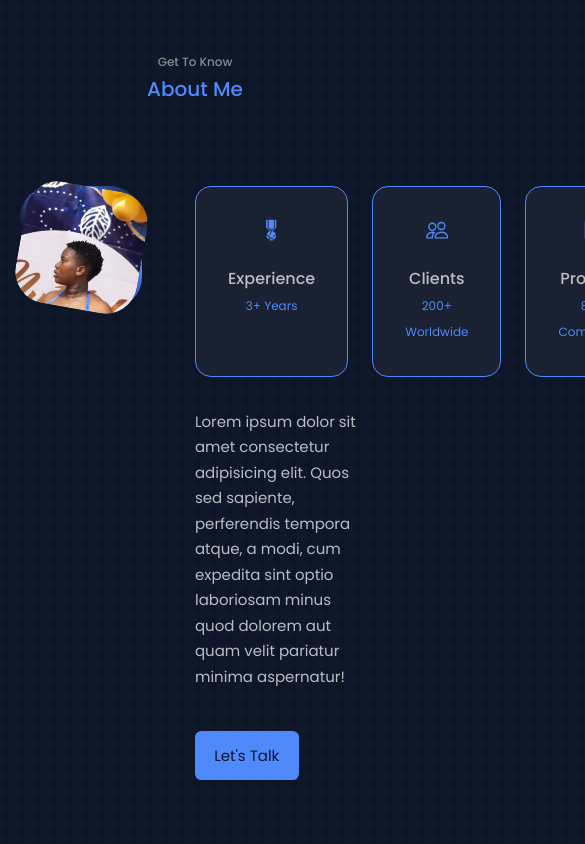
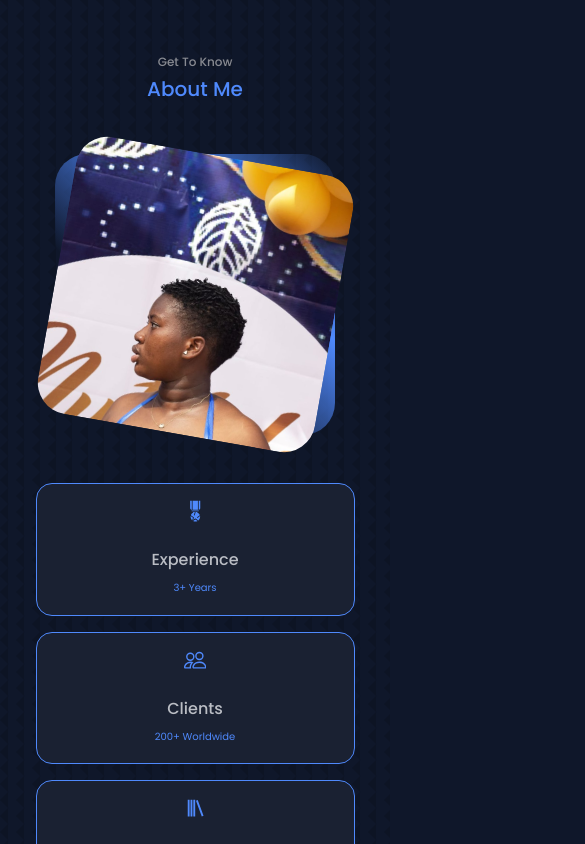
Before and after one commit to neophyte-programmer/react-portfolio, a React (Create React App) app: page / in a window 390 px wide. Shown: the part 920-1764 px from the top of the page, 585 px wide, since content can reach past the window. Built offline with nearby package versions, Linux system fonts and the light colour scheme.

Commit message:
responsiveness

```diff
--- a/src/components/about/about.css
+++ b/src/components/about/about.css
@@ -48,7 +48,7 @@
 .about__card {
 	background: var(--container-color);
 	border-radius: 1rem;
-	padding: 2rem;
+	padding: 1rem;
 	border: 1px solid var(--first-color);
 	text-align: center;
     transition: var(--transition);
@@ -72,7 +72,7 @@
 }
 
 .about__card small {
-    font-size: var(--smaller-font-size);
+    font-size: var(--tiny-font-size);
     color: var(--first-color);
 }
 
@@ -80,3 +80,56 @@
     margin: 2rem 0 2.6rem;
     color: var(--text-color);
 }
+
+/*=============== GENERAL MEDIA QUERIES ===============*/
+/* ==== Medium Devices ==== */
+@media screen and (max-width: 1024px) {
+    .about__container {
+        grid-template-columns: 1fr;
+        gap: 0;
+        padding-top: 1rem;
+    }
+
+    .about__image-container {
+        width: 50%;
+        margin: 2rem auto 4rem;
+    }
+
+    .about__description {
+        margin: 1rem 0 1.5rem ;
+    }
+}
+/* ==== Small Devices ==== */
+@media screen and (max-width: 600px) {
+    .about__image-container {
+        width: 65%;
+        margin: 0 auto 3rem;
+    }
+
+    .about__cards {
+        grid-template-columns: 1fr 1fr;
+        gap: 1rem;
+    }
+
+    .about__content {
+        text-align: center;
+    }
+
+    .about__description {
+        margin: 1.5rem 0;
+    }
+}
+
+@media screen and (max-width: 400px) {
+    .about__image-container {
+        width: 80%;
+        margin: 0 auto 2rem;
+    }
+
+    .about__cards {
+        grid-template-columns: 1fr;
+        gap: 1rem;
+        padding: 1rem;
+    }
+
+}
```
